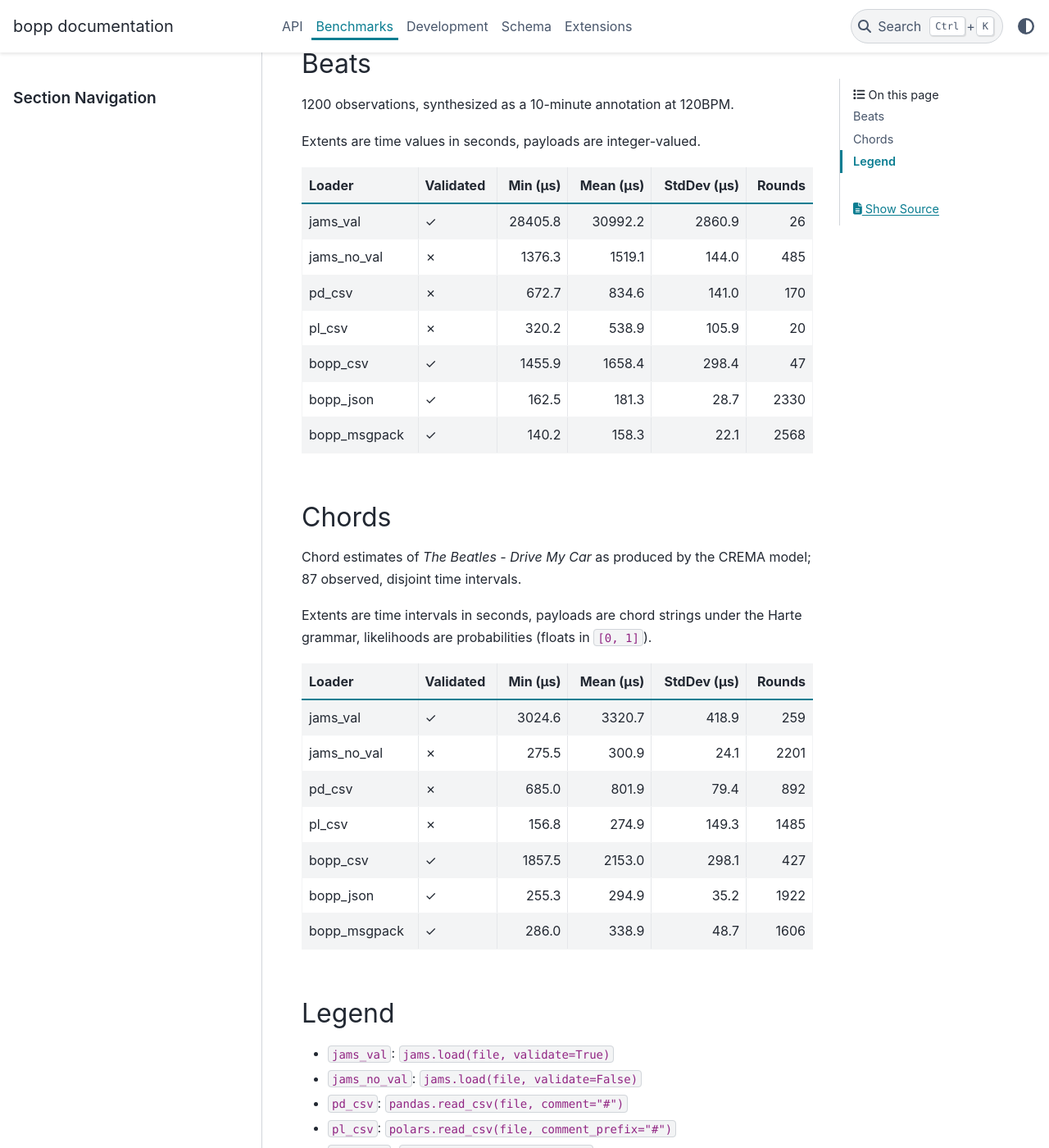
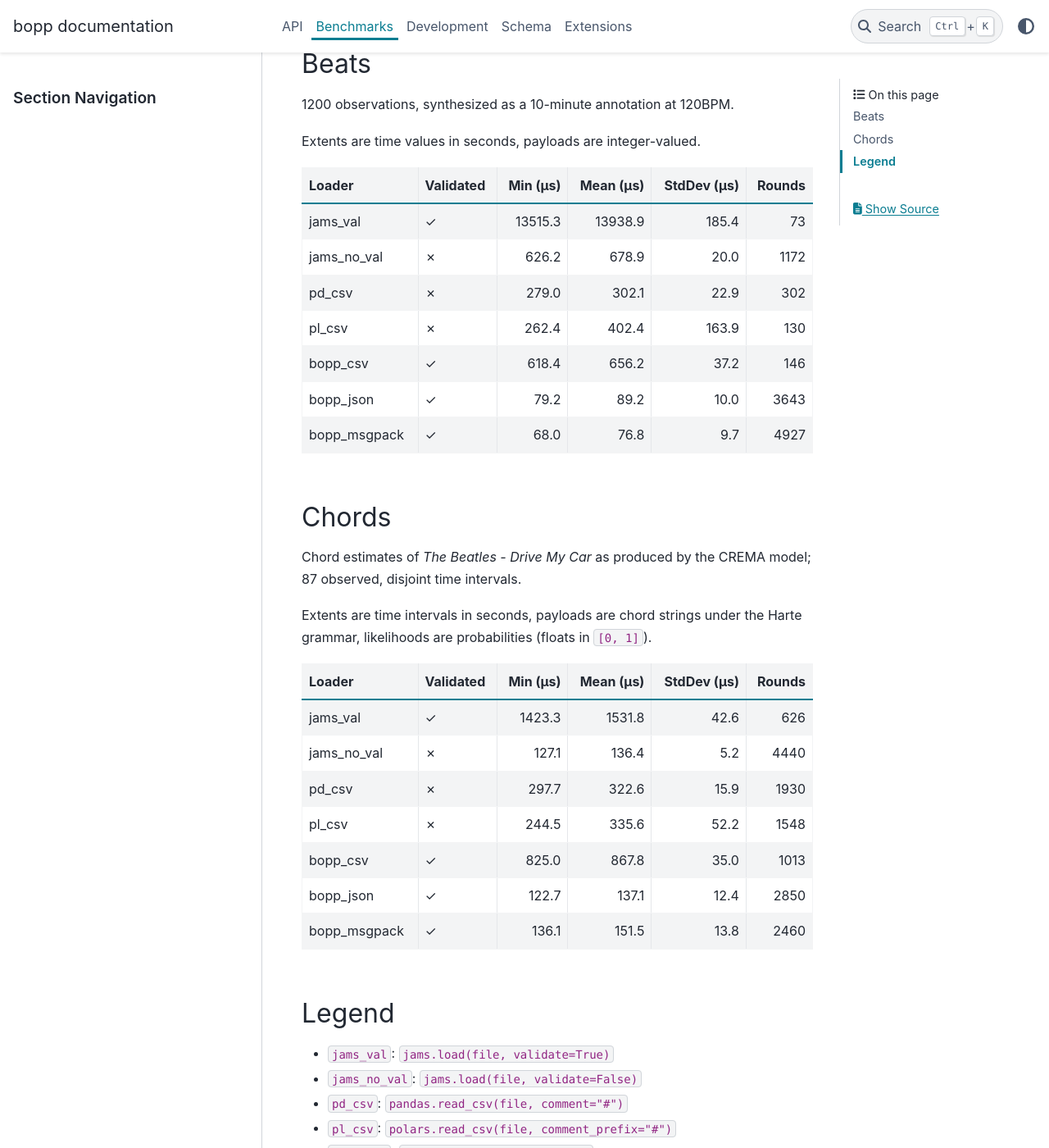
Before and after one commit to bmcfee/bopp, a Sphinx documentation site: the page built from docs/benchmarks.md, in a window 1280 px wide and 1400 px high, scrolled down 441 px. Shown: the whole window at 82% size. Built offline with Sphinx 7.4.7 and the PyData theme 0.15.4, drawn with Linux system fonts in a browser that asks for light colours.

Commit message:
updated benchmarks

```diff
--- a/docs/benchmarks.md
+++ b/docs/benchmarks.md
@@ -20,13 +20,14 @@ Extents are time values in seconds, payloads are integer-valued.
 
 | Loader       | Validated   |   Min (μs) |   Mean (μs) |   StdDev (μs) |   Rounds |
 |:-------------|:------------|-----------:|------------:|--------------:|---------:|
-| jams_val     | ✓           |    28405.8 |     30992.2 |        2860.9 |       26 |
-| jams_no_val  | ✗           |     1376.3 |      1519.1 |         144.0 |      485 |
-| pd_csv       | ✗           |      672.7 |       834.6 |         141.0 |      170 |
-| pl_csv       | ✗           |      320.2 |       538.9 |         105.9 |       20 |
-| bopp_csv     | ✓           |     1455.9 |      1658.4 |         298.4 |       47 |
-| bopp_json    | ✓           |      162.5 |       181.3 |          28.7 |     2330 |
-| bopp_msgpack | ✓           |      140.2 |       158.3 |          22.1 |     2568 |
+| jams_val     | ✓           |    13515.3 |     13938.9 |         185.4 |       73 |
+| jams_no_val  | ✗           |      626.2 |       678.9 |          20.0 |     1172 |
+| pd_csv       | ✗           |      279.0 |       302.1 |          22.9 |      302 |
+| pl_csv       | ✗           |      262.4 |       402.4 |         163.9 |      130 |
+| bopp_csv     | ✓           |      618.4 |       656.2 |          37.2 |      146 |
+| bopp_json    | ✓           |       79.2 |        89.2 |          10.0 |     3643 |
+| bopp_msgpack | ✓           |       68.0 |        76.8 |           9.7 |     4927 |
+
 
 
 
@@ -40,13 +41,13 @@ likelihoods are probabilities (floats in `[0, 1]`).
 
 | Loader       | Validated   |   Min (μs) |   Mean (μs) |   StdDev (μs) |   Rounds |
 |:-------------|:------------|-----------:|------------:|--------------:|---------:|
-| jams_val     | ✓           |     3024.6 |      3320.7 |         418.9 |      259 |
-| jams_no_val  | ✗           |      275.5 |       300.9 |          24.1 |     2201 |
-| pd_csv       | ✗           |      685.0 |       801.9 |          79.4 |      892 |
-| pl_csv       | ✗           |      156.8 |       274.9 |         149.3 |     1485 |
-| bopp_csv     | ✓           |     1857.5 |      2153.0 |         298.1 |      427 |
-| bopp_json    | ✓           |      255.3 |       294.9 |          35.2 |     1922 |
-| bopp_msgpack | ✓           |      286.0 |       338.9 |          48.7 |     1606 |
+| jams_val     | ✓           |     1423.3 |      1531.8 |          42.6 |      626 |
+| jams_no_val  | ✗           |      127.1 |       136.4 |           5.2 |     4440 |
+| pd_csv       | ✗           |      297.7 |       322.6 |          15.9 |     1930 |
+| pl_csv       | ✗           |      244.5 |       335.6 |          52.2 |     1548 |
+| bopp_csv     | ✓           |      825.0 |       867.8 |          35.0 |     1013 |
+| bopp_json    | ✓           |      122.7 |       137.1 |          12.4 |     2850 |
+| bopp_msgpack | ✓           |      136.1 |       151.5 |          13.8 |     2460 |
 
 
 
```
